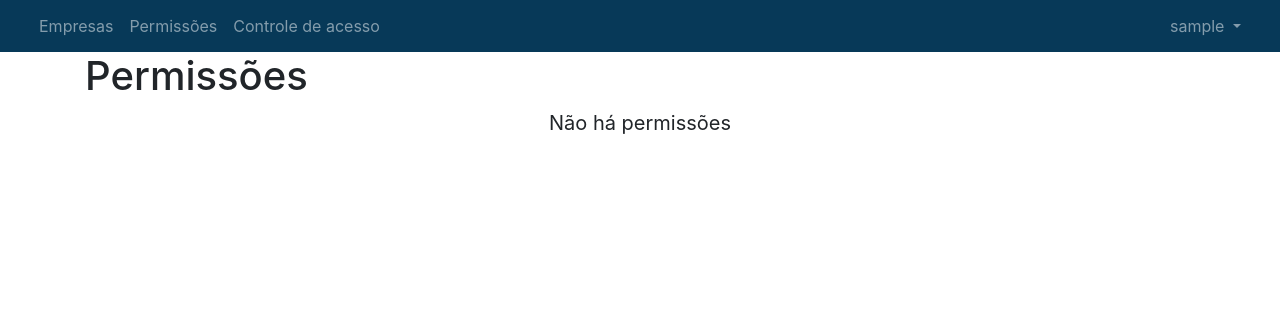
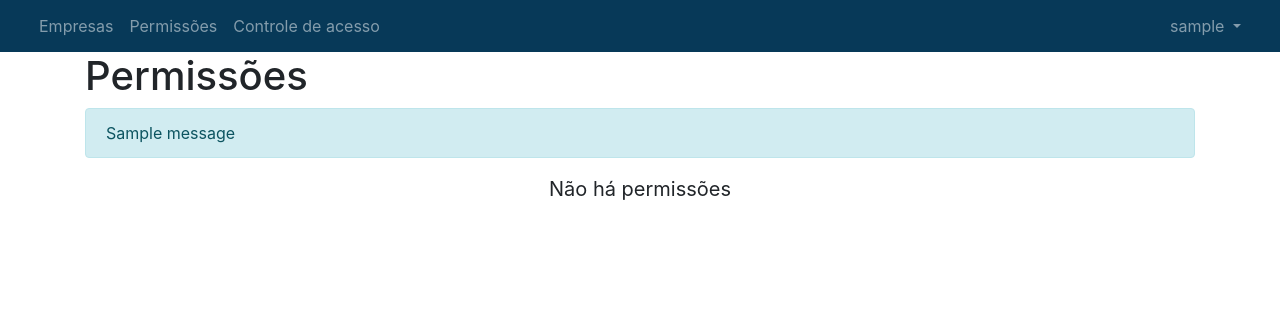
Before and after one commit to SergioTanakaAtos/Processo_de_Escalonamento, a Django app: page /permission/ in a window 1280 px wide. Shown: the top 312 px of the page. Run offline with Django 5.2, Linux system fonts and the light colour scheme; a user stored in the database is signed in; tables that the repository leaves empty hold one stand-in row (values such as "Sample post"); one stand-in notice (Sample message) is shown; parts of the project's set-up code (start-up, migrations or seed data) failed here and were passed over; some libraries are stand-ins or nearby versions.

Commit message:
Update permission.html

```diff
--- a/permissions/templates/permission.html
+++ b/permissions/templates/permission.html
@@ -8,8 +8,10 @@
   <div class="container">
     <h1>Permissões</h1>
 
-    {% if message %}
-      <div class="alert alert-info">{{ message }}</div>
+    {% if messages %}
+      {% for message in messages %}
+        <div class="alert alert-info">{{ message }}</div>
+      {% endfor %}
     {% endif %}
 
     {% if permissions %}
```
